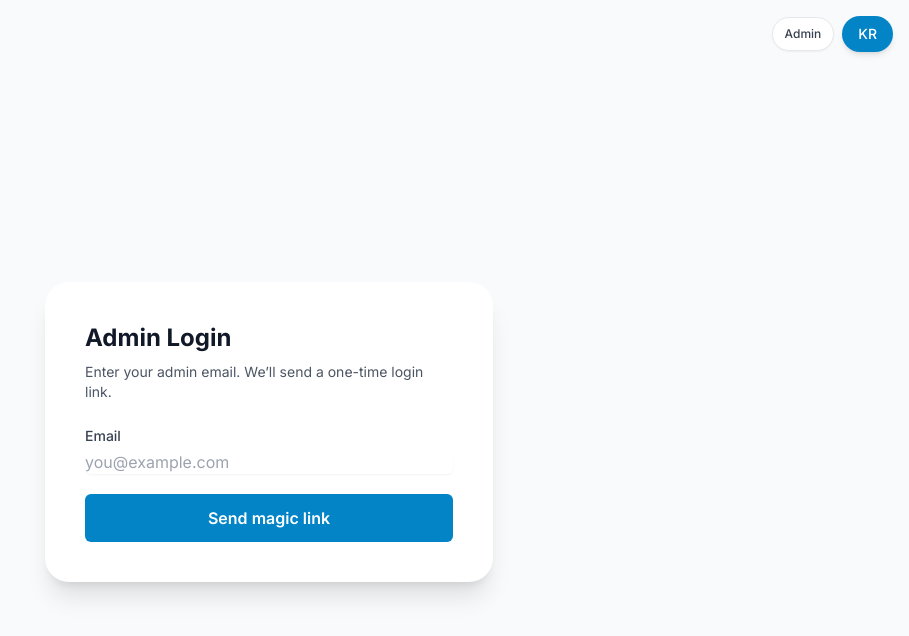
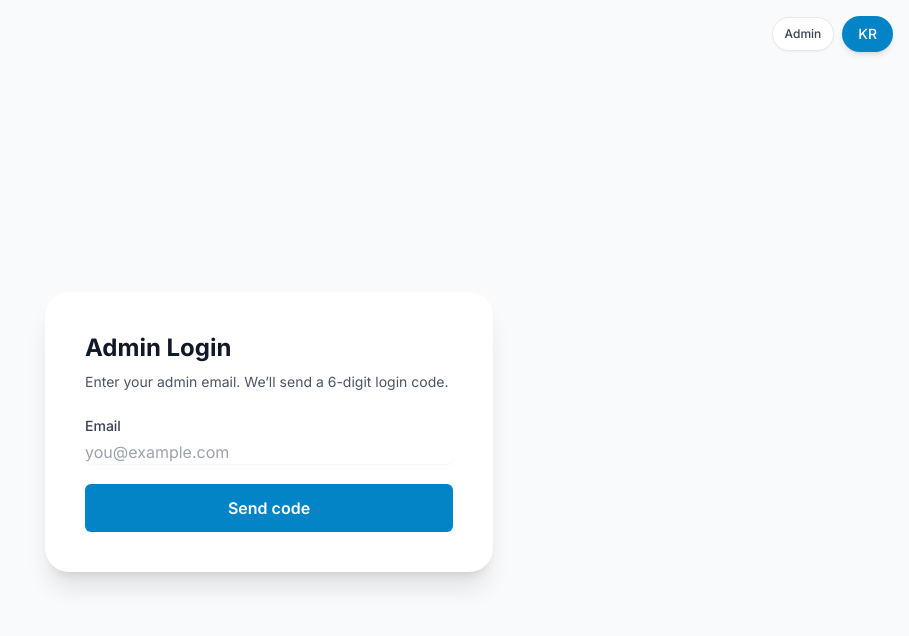
Before and after one commit to songlife909/vts-art, a Next.js app: page /admin/login in a window 1280 px wide. Shown: the top 636 px of the page, without its empty margins (371-1280 px from the left). Built offline with nearby package versions, Linux system fonts and the light colour scheme; no server answers.

Commit message:
Switch admin login to OTP code (defeats email link prefetch)
Naver/Gmail email scanners pre-click magic links and consume the
single-use OTP token before the user can. Switch to a 6-digit code
flow where users enter the code manually.

```diff
--- a/src/app/admin/login/page.tsx
+++ b/src/app/admin/login/page.tsx
@@ -1,29 +1,53 @@
 'use client';
 
 import { useState } from 'react';
+import { useRouter } from 'next/navigation';
 import { getBrowserSupabase } from '@/lib/supabase/browser';
 
 export default function AdminLoginPage() {
+  const router = useRouter();
   const [email, setEmail] = useState('');
-  const [status, setStatus] = useState<'idle' | 'sending' | 'sent' | 'error'>('idle');
+  const [code, setCode] = useState('');
+  const [step, setStep] = useState<'email' | 'code'>('email');
+  const [status, setStatus] = useState<'idle' | 'sending' | 'verifying' | 'error'>('idle');
   const [errorMessage, setErrorMessage] = useState('');
 
-  const handleSubmit = async (e: React.FormEvent) => {
+  const sendCode = async (e: React.FormEvent) => {
     e.preventDefault();
     setStatus('sending');
     setErrorMessage('');
 
     const supabase = getBrowserSupabase();
-    const redirectTo = `${window.location.origin}/admin/auth/callback`;
     const { error } = await supabase.auth.signInWithOtp({
       email: email.trim().toLowerCase(),
-      options: { emailRedirectTo: redirectTo },
+      options: { shouldCreateUser: true },
     });
     if (error) {
       setStatus('error');
       setErrorMessage(error.message);
     } else {
-      setStatus('sent');
+      setStatus('idle');
+      setStep('code');
+    }
+  };
+
+  const verifyCode = async (e: React.FormEvent) => {
+    e.preventDefault();
+    setStatus('verifying');
+    setErrorMessage('');
+
+    const supabase = getBrowserSupabase();
+    const { error } = await supabase.auth.verifyOtp({
+      email: email.trim().toLowerCase(),
+      token: code.trim(),
+      type: 'email',
+    });
+    if (error) {
+      setStatus('error');
+      setErrorMessage(error.message);
+    } else {
+      router.push('/admin');
+      router.refresh();
     }
   };
 
@@ -32,18 +56,13 @@ export default function AdminLoginPage() {
       <div className="max-w-md w-full bg-white shadow-xl rounded-3xl p-8 md:p-10">
         <h1 className="text-2xl font-bold text-gray-900 mb-2">Admin Login</h1>
         <p className="text-sm text-gray-600 mb-6">
-          Enter your admin email. We&rsquo;ll send a one-time login link.
+          {step === 'email'
+            ? 'Enter your admin email. We\u2019ll send a 6-digit login code.'
+            : `We sent a 6-digit code to ${email}. Check your inbox.`}
         </p>
 
-        {status === 'sent' ? (
-          <div className="p-4 bg-green-50 text-green-800 rounded-md">
-            <p className="font-medium">Check your inbox</p>
-            <p className="text-sm mt-1">
-              We sent a magic link to <strong>{email}</strong>. Click it to sign in.
-            </p>
-          </div>
-        ) : (
-          <form onSubmit={handleSubmit} className="space-y-5">
+        {step === 'email' ? (
+          <form onSubmit={sendCode} className="space-y-5">
             <div>
               <label htmlFor="email" className="block text-sm font-medium text-gray-700">
                 Email
@@ -67,7 +86,51 @@ export default function AdminLoginPage() {
               disabled={status === 'sending'}
               className="w-full bg-primary-600 text-white px-6 py-3 rounded-md font-semibold hover:bg-primary-700 disabled:opacity-50"
             >
-              {status === 'sending' ? 'Sending…' : 'Send magic link'}
+              {status === 'sending' ? 'Sending\u2026' : 'Send code'}
+            </button>
+          </form>
+        ) : (
+          <form onSubmit={verifyCode} className="space-y-5">
+            <div>
+              <label htmlFor="code" className="block text-sm font-medium text-gray-700">
+                6-digit code
+              </label>
+              <input
+                id="code"
+                name="code"
+                type="text"
+                inputMode="numeric"
+                autoComplete="one-time-code"
+                pattern="[0-9]{6}"
+                maxLength={6}
+                value={code}
+                onChange={(e) => setCode(e.target.value.replace(/\D/g, ''))}
+                required
+                placeholder="123456"
+                className="mt-1 block w-full rounded-md border-gray-300 shadow-sm focus:border-primary-500 focus:ring-primary-500 tracking-widest text-center text-xl font-mono"
+              />
+            </div>
+            {status === 'error' && (
+              <p className="text-sm text-red-700">{errorMessage}</p>
+            )}
+            <button
+              type="submit"
+              disabled={status === 'verifying' || code.length !== 6}
+              className="w-full bg-primary-600 text-white px-6 py-3 rounded-md font-semibold hover:bg-primary-700 disabled:opacity-50"
+            >
+              {status === 'verifying' ? 'Verifying\u2026' : 'Verify & sign in'}
+            </button>
+            <button
+              type="button"
+              onClick={() => {
+                setStep('email');
+                setCode('');
+                setStatus('idle');
+                setErrorMessage('');
+              }}
+              className="block mx-auto text-sm text-gray-500 hover:text-gray-900"
+            >
+              Use a different email
             </button>
           </form>
         )}
```
